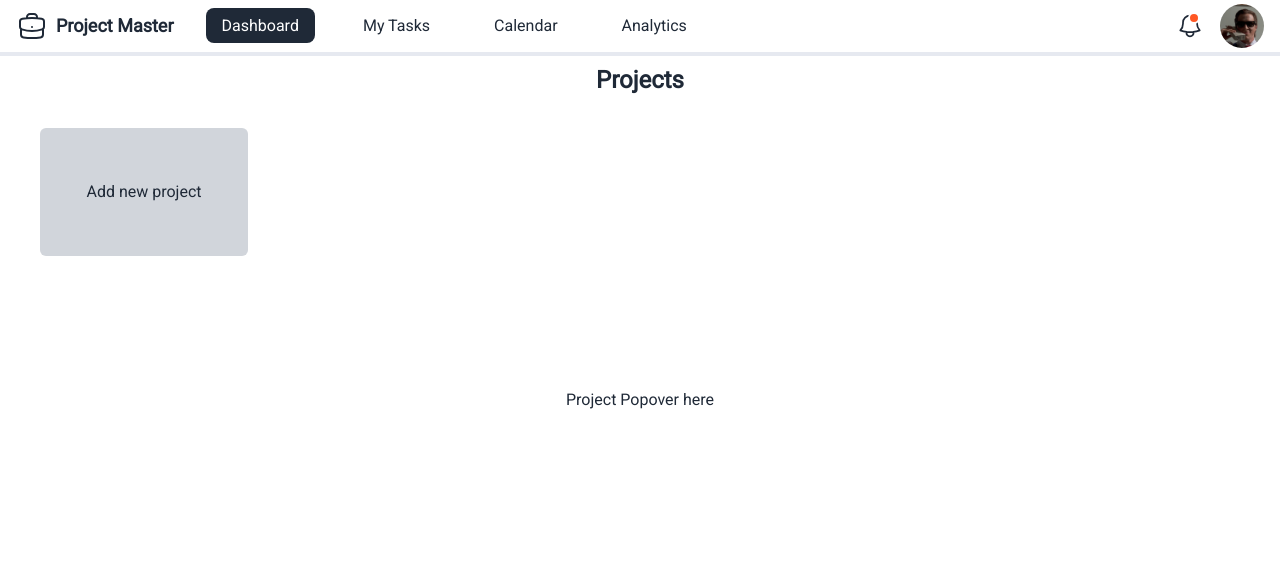
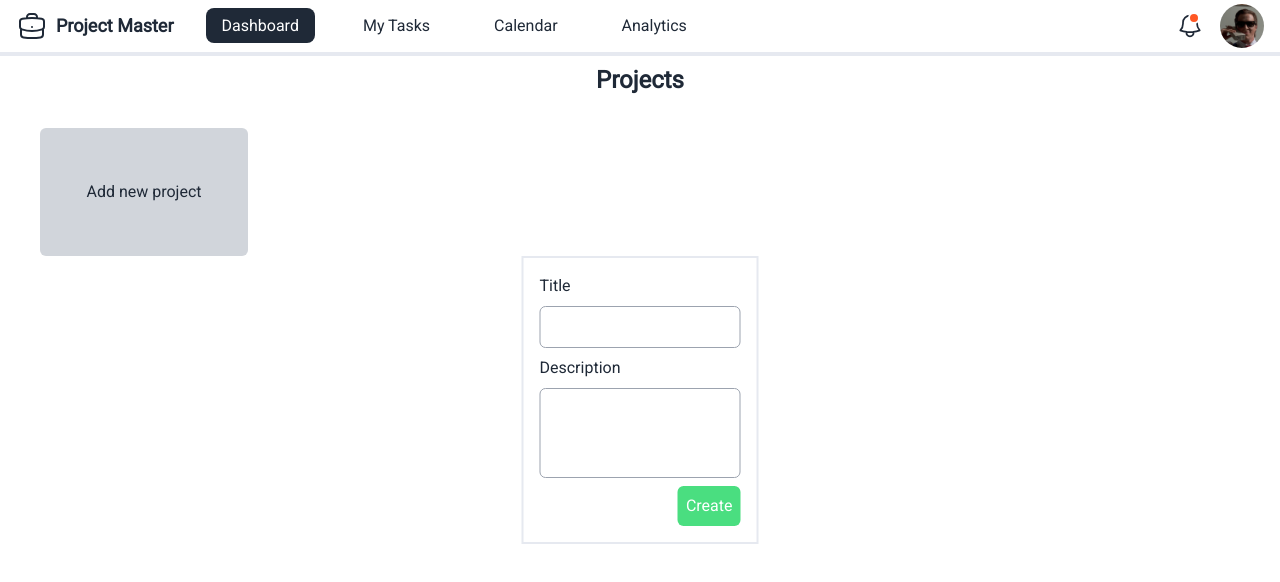
Before and after one commit to AlanGalt/task-management-system, a React (Vite) app in the folder Frontend/: page /dashboard in a window 1280 px wide. Both pictures are taken after a click on the button "Add new project". Shown: the top 582 px of the page. Built offline with nearby package versions, Linux system fonts and the light colour scheme.

Commit message:
Add ProjectPopover

```diff
--- a/Frontend/src/components/Project/Project.tsx
+++ b/Frontend/src/components/Projects/Project/Project.tsx
@@ -1,6 +1,6 @@
 import { useState } from 'react';
 
-import List from '../List';
+import List from '../../List';
 import { ProjectProps } from './Project.types';
 
 const Project = ({ title, onRemove, onReturn }: ProjectProps) => {
--- a/Frontend/src/components/ProjectList/ProjectList.tsx
+++ b/Frontend/src/components/Projects/ProjectList/ProjectList.tsx
@@ -1,13 +1,12 @@
-import { Popover } from '@headlessui/react';
 import classNames from 'classnames';
 
-import { useEffect, useState } from 'react';
+import { useState } from 'react';
 
 import Project from '../Project';
+import ProjectPopover from '../ProjectPopover/ProjectPopover';
 
 const ProjectList = () => {
   const [projects, setProjects] = useState<string[]>([]);
-  const [isCreatingProject, setIsCreatingProject] = useState(false);
 
   // const [newProjectTitle, setNewProjectTitle] = useState('');
   const [openedProject, setOpenedProject] = useState<number | null>(null);
@@ -23,9 +22,6 @@ const ProjectList = () => {
   // function handleNewProjectTitleChange(e: React.ChangeEvent<HTMLInputElement>) {
   //   setNewProjectTitle(e.target.value);
   // }
-  useEffect(() => {
-    console.log(isCreatingProject);
-  }, [isCreatingProject]);
 
   return (
     <>
@@ -49,6 +45,7 @@ const ProjectList = () => {
             <div className="flex flex-row items-start w-full gap-4 p-8">
               {!!projects.length &&
                 projects.map((project, index) => (
+                  // Project.name
                   <div
                     key={index}
                     className="h-32 px-4 py-2 overflow-hidden break-words rounded-md w-52 bg-base-content hover:cursor-pointer text-base-100"
@@ -59,20 +56,7 @@ const ProjectList = () => {
                     </div>
                   </div>
                 ))}
-              <Popover>
-                <Popover.Button
-                  className="h-32 px-2 py-1 text-center rounded-md outline-none hover:cursor-pointer w-52 bg-base-400 text-base-content"
-                  onClick={() => {
-                    setIsCreatingProject(true);
-                    console.log(isCreatingProject);
-                  }}
-                >
-                  Add new project
-                </Popover.Button>
-                <Popover.Panel className="absolute z-10 -translate-x-1/2 -translate-y-1/2 top-1/2 left-1/2">
-                  Project Popover here
-                </Popover.Panel>
-              </Popover>
+              <ProjectPopover />
             </div>
           </div>
         )}
--- /dev/null
+++ b/Frontend/src/components/Projects/ProjectPopover/ProjectPopover.tsx
@@ -0,0 +1,47 @@
+import { Popover } from '@headlessui/react';
+
+const ProjectPopover = () => {
+  const handleSubmit = (event: React.FormEvent<HTMLFormElement>) => {
+    event.preventDefault();
+    console.log(event);
+  };
+
+  return (
+    <Popover>
+      <Popover.Button className="h-32 px-2 py-1 text-center rounded-md outline-none hover:cursor-pointer w-52 bg-base-400 text-base-content">
+        Add new project
+      </Popover.Button>
+      <Popover.Panel className="absolute z-10 -translate-x-1/2 -translate-y-1/2 border-2 border-base-300 top-1/2 left-1/2">
+        <form className="flex flex-col p-4 space-y-2" onSubmit={(e) => handleSubmit(e)}>
+          <label htmlFor="title" className="font-medium">
+            Title
+          </label>
+          <input
+            type="text"
+            name="title"
+            className="p-2 border border-gray-400 rounded-md"
+            required
+          />
+          <label htmlFor="description" className="font-medium">
+            Description
+          </label>
+          <textarea
+            name="description"
+            rows={3}
+            className="p-2 border border-gray-400 rounded-md resize-none"
+          ></textarea>
+          <div className="flex justify-end space-x-2">
+            <button
+              type="submit"
+              className="p-2 text-white bg-green-400 rounded-md hover:bg-green-500 border-base-content"
+            >
+              Create
+            </button>
+          </div>
+        </form>
+      </Popover.Panel>
+    </Popover>
+  );
+};
+
+export default ProjectPopover;
--- a/Frontend/src/views/DashboardView.tsx
+++ b/Frontend/src/views/DashboardView.tsx
@@ -1,4 +1,4 @@
-import ProjectList from '../components/ProjectList';
+import ProjectList from '../components/Projects/ProjectList';
 
 const DashboardView = () => {
   return <ProjectList />;
```
Also changed, not shown: Frontend/src/components/Projects/Project/Project.types.ts (renamed from Frontend/src/components/Project/Project.types.ts), Frontend/src/components/Projects/Project/index.ts (renamed from Frontend/src/components/Project/index.ts), Frontend/src/components/Projects/ProjectList/index.ts (renamed from Frontend/src/components/ProjectList/index.ts).
